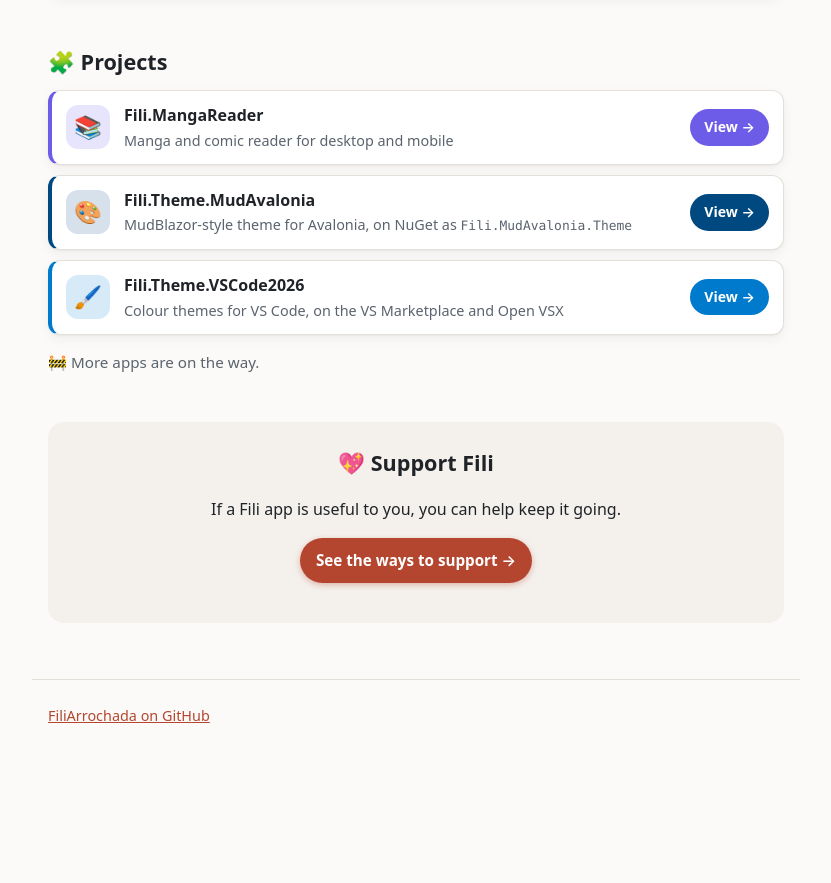
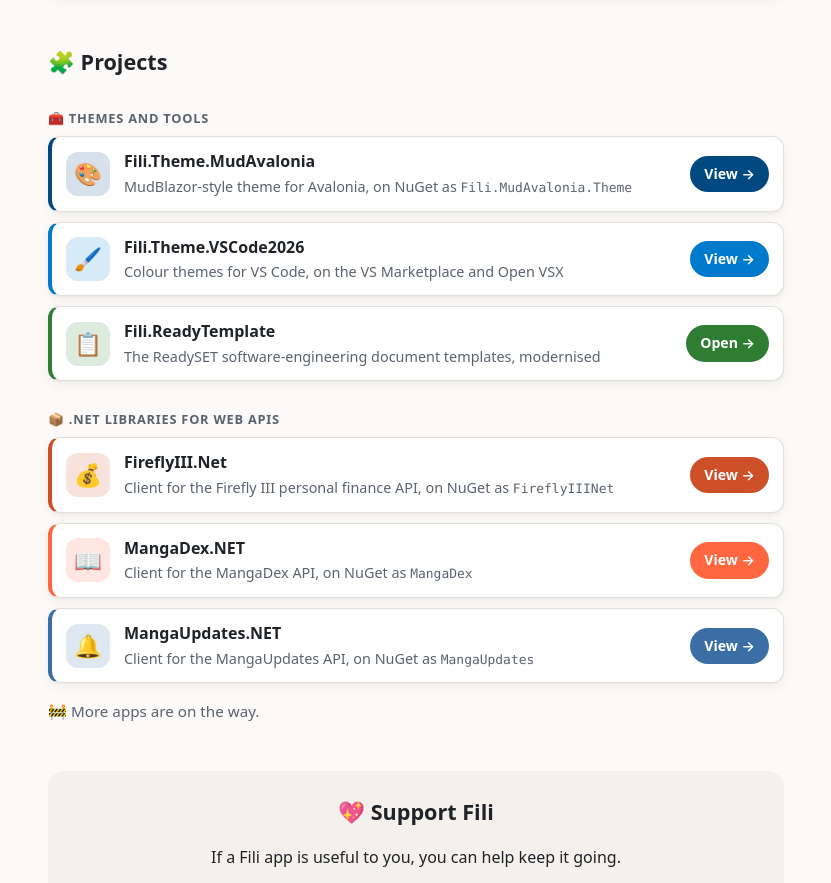
Before and after one commit to FiliArrochada/FiliArrochada.github.io, a plain HTML site: page index.html in a window 1280 px wide. Shown: the part 316-1199 px from the top of the page, without its empty margins (224-1055 px from the left). Before the commit the page ends 1075 px from the top, so only its background shows below. Drawn offline with Linux system fonts and the light colour scheme.

Commit message:
List the libraries and ReadyTemplate on the landing page; drop MangaReader until v1

```diff
--- a/index.html
+++ b/index.html
@@ -25,15 +25,8 @@
 
   <section aria-labelledby="projects">
     <h2 id="projects"><span aria-hidden="true">🧩</span> Projects</h2>
+    <h3 class="group"><span aria-hidden="true">🧰</span> Themes and tools</h3>
     <ul class="methods">
-      <li>
-        <a class="method" style="--brand:#6C5CE7;--on-brand:#fff" href="https://github.com/FiliArrochada/Fili.MangaReader">
-          <span class="icon" aria-hidden="true">📚</span>
-          <span class="body"><span class="name">Fili.MangaReader</span>
-            <span class="kind">Manga and comic reader for desktop and mobile</span></span>
-          <span class="cta">View</span>
-        </a>
-      </li>
       <li>
         <a class="method" style="--brand:#004880;--on-brand:#fff" href="https://github.com/FiliArrochada/Fili.Theme.MudAvalonia">
           <span class="icon" aria-hidden="true">🎨</span>
@@ -47,6 +40,42 @@
           <span class="icon" aria-hidden="true">🖌️</span>
           <span class="body"><span class="name">Fili.Theme.VSCode2026</span>
             <span class="kind">Colour themes for VS Code, on the VS Marketplace and Open VSX</span></span>
+          <span class="cta">View</span>
+        </a>
+      </li>
+      <li>
+        <a class="method" style="--brand:#2E7D32;--on-brand:#fff" href="https://filiarrochada.github.io/Fili.ReadyTemplate/">
+          <span class="icon" aria-hidden="true">📋</span>
+          <span class="body"><span class="name">Fili.ReadyTemplate</span>
+            <span class="kind">The ReadySET software-engineering document templates, modernised</span></span>
+          <span class="cta">Open</span>
+        </a>
+      </li>
+    </ul>
+
+    <h3 class="group"><span aria-hidden="true">📦</span> .NET libraries for web APIs</h3>
+    <ul class="methods">
+      <li>
+        <a class="method" style="--brand:#CD5029;--on-brand:#fff" href="https://github.com/FiliArrochada/FireflyIII.Net">
+          <span class="icon" aria-hidden="true">💰</span>
+          <span class="body"><span class="name">FireflyIII.Net</span>
+            <span class="kind">Client for the Firefly III personal finance API, on NuGet as <code>FireflyIIINet</code></span></span>
+          <span class="cta">View</span>
+        </a>
+      </li>
+      <li>
+        <a class="method" style="--brand:#FF6740;--on-brand:#fff" href="https://github.com/FiliArrochada/MangaDex.NET">
+          <span class="icon" aria-hidden="true">📖</span>
+          <span class="body"><span class="name">MangaDex.NET</span>
+            <span class="kind">Client for the MangaDex API, on NuGet as <code>MangaDex</code></span></span>
+          <span class="cta">View</span>
+        </a>
+      </li>
+      <li>
+        <a class="method" style="--brand:#3A6EA5;--on-brand:#fff" href="https://github.com/FiliArrochada/MangaUpdates.NET">
+          <span class="icon" aria-hidden="true">🔔</span>
+          <span class="body"><span class="name">MangaUpdates.NET</span>
+            <span class="kind">Client for the MangaUpdates API, on NuGet as <code>MangaUpdates</code></span></span>
           <span class="cta">View</span>
         </a>
       </li>
```
